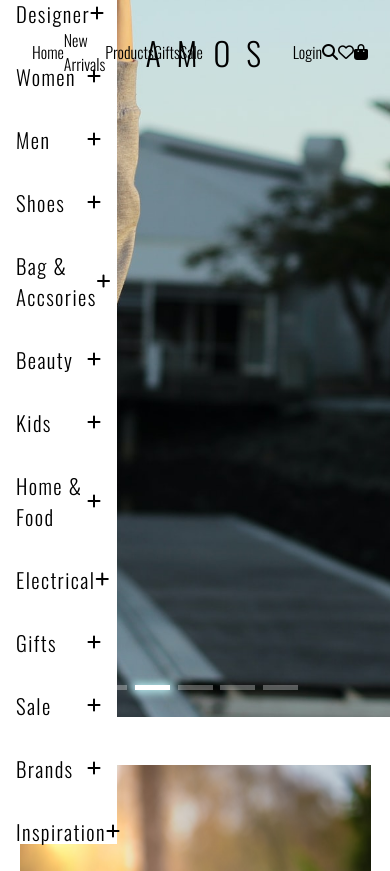
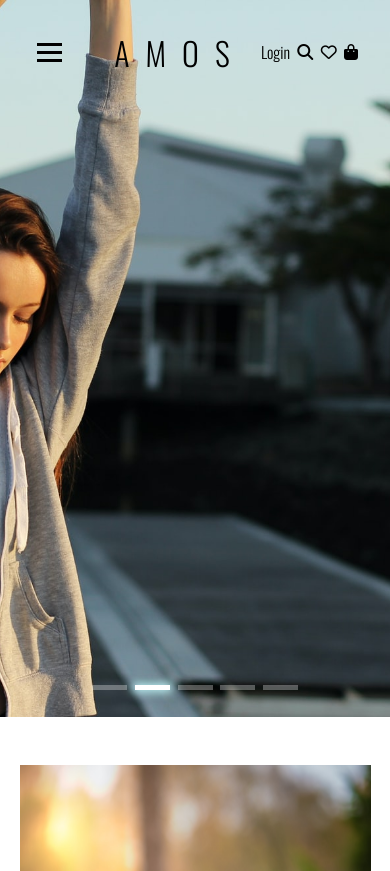
Before and after one commit to maxly20/Website-AMOS-Fashion, a plain HTML site: page index.html in a window 390 px wide. Shown: the top 871 px of the page. Drawn offline with nearby package versions, Linux system fonts and the light colour scheme.

Commit message:
finish burger menu

```diff
--- a/app.js
+++ b/app.js
@@ -146,3 +146,26 @@ $(document).ready(function () {
     ],
   });
 });
+
+//====================
+//   BURGER MENU
+//====================
+const navSlide = () => {
+  const burger = document.querySelector('.burger');
+  const sidebar = document.querySelector('.sidebar');
+  const sidebarContent = document.querySelectorAll('.sidebar__content')
+  burger.addEventListener('click', () => {
+    burger.classList.toggle('toggle');
+    sidebar.classList.toggle('sidebar_active');
+    // sidebarContent.forEach((link, index) => {
+    //   if (link.style.animation) {
+    //     link.style.animation = "";
+    //   } else {
+    //     link.style.animation = `sidebarFade 0.5s ease forwards ${
+    //       index / 15 + 0.3
+    //     }s`;
+    //   }
+    // });
+  });
+};
+navSlide();
--- a/styles/_1-header.scss
+++ b/styles/_1-header.scss
@@ -168,10 +168,10 @@
 //     SIDEBAR
 //=======================
 .sidebar {
-  position: fixed;
+  position: absolute;
   top: 0;
   left: 0;
-  width: 30vw;
+  width: 100vw;
   height: 100vh;
   background-color: white;
   z-index: 1000;
@@ -179,14 +179,20 @@
   flex-direction: column;
   align-items: flex-start;
   justify-content: center;
+  transform: translateX(-120%);
+  transition: all 0.5s ease-in-out;
+}
+.sidebar_active {
+  transform: translateX(0%);
 }
 .sidebar__content {
   width: 100%;
   display: flex;
   align-items: center;
   justify-content: space-between;
-  padding: 1rem 1rem;
+  padding: 1rem 3rem;
   cursor: pointer;
+
   p {
     text-transform: capitalize;
     font-size: 1.3rem;
@@ -194,3 +200,47 @@
     letter-spacing: 1.4px;
   }
 }
+//=======================
+//     BURGER
+//=======================
+.burger {
+  padding-right: 2rem;
+  cursor: pointer;
+  div {
+    width: 25px;
+    height: 3px;
+    background-color: black;
+    margin: 5px;
+    transition: all 0.3s ease;
+  }
+}
+.toggle .line1 {
+  transform: rotate(-45deg) translate(-5px, 6px);
+}
+.toggle .line2 {
+  opacity: 0;
+}
+.toggle .line3 {
+  transform: rotate(45deg) translate(-5px, -6px);
+}
+@keyframes sidebarFade {
+  from {
+    opacity: 0;
+    transform: translateX(-100px);
+  }
+  to {
+    opacity: 1;
+    transform: translateX(0);
+  }
+}
+@media screen and (max-width: 900px) {
+  .navbar__left {
+    display: none;
+  }
+  .navbar__right {
+    width: 30%;
+  }
+  .sidebar {
+    padding-top: 10vh;
+  }
+}
```
Also changed, not shown: styles/main.css, 1 other file.
